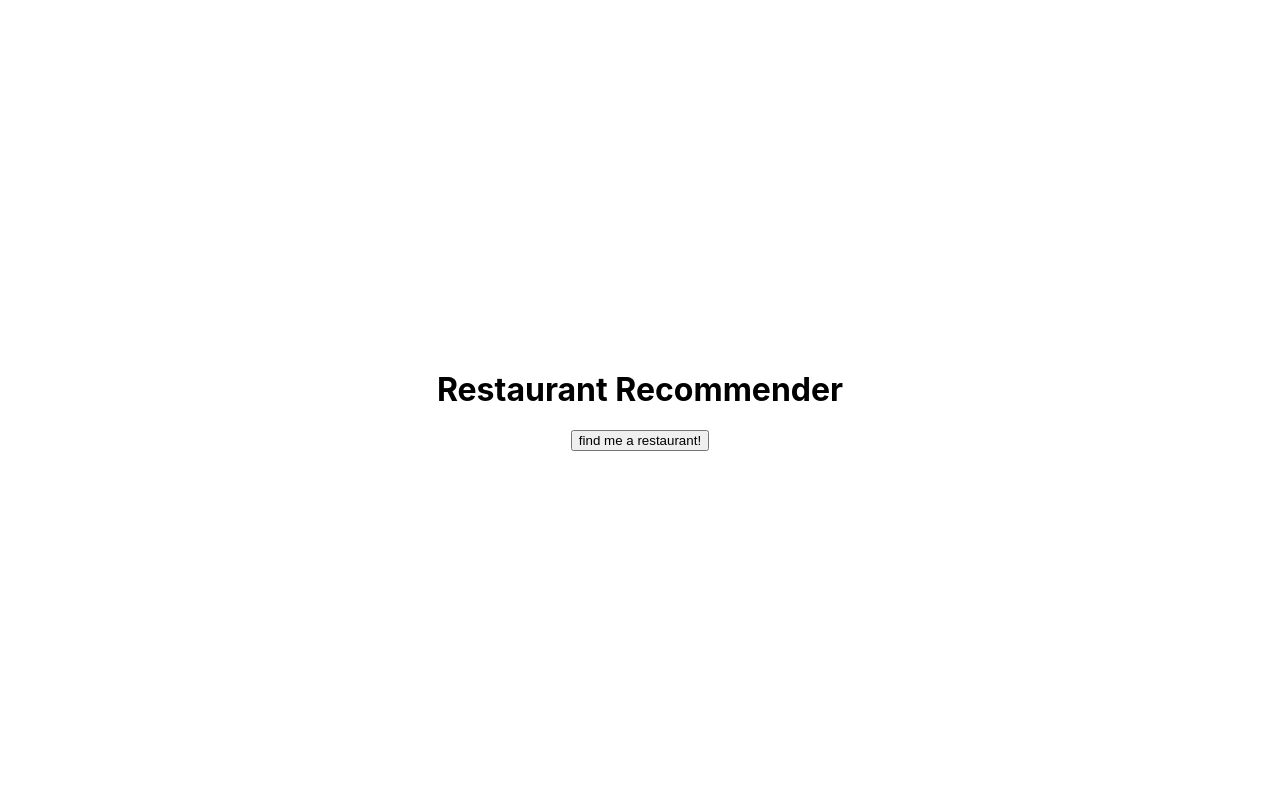
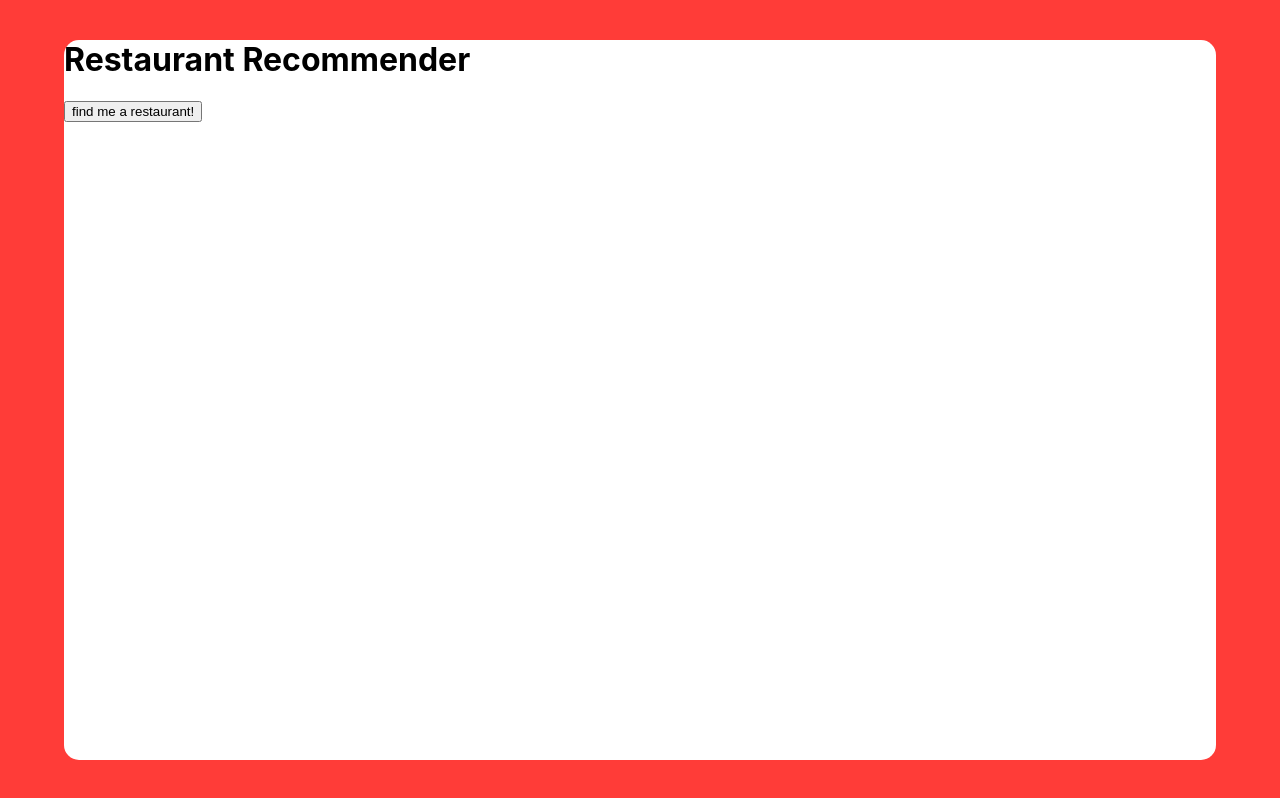
Before and after one commit to nameistao/Restaurant_Recommender_V3, a Next.js app: page / in a window 1280 px wide. Built offline with nearby package versions, Linux system fonts and the light colour scheme; no server answers.

Commit message:
set up main content area

```diff
--- a/components/Main.tsx
+++ b/components/Main.tsx
@@ -1,21 +1,19 @@
-import { gql, useQuery } from "@apollo/client";
+import styled from "styled-components";
 
-const SEARCH = gql`
-  {
-    search(location: "san francisco") {
-      total
-    }
-  }
+const StyledMain = styled.main`
+  width: 90vw;
+  height: 90vh;
+  margin: 5vh 5vw 5vh 5vw;
+  background: #ffffff;
+  border-radius: 15px;
 `;
 
 const Main = () => {
-  const { data } = useQuery(SEARCH);
-  console.log(data);
   return (
-    <>
+    <StyledMain>
       <h1>Restaurant Recommender</h1>
       <button>find me a restaurant!</button>
-    </>
+    </StyledMain>
   );
 };
 
--- a/package.json
+++ b/package.json
@@ -9,8 +9,6 @@
     "lint": "next lint"
   },
   "dependencies": {
-    "@apollo/client": "^3.4.7",
-    "graphql": "^15.5.1",
     "next": "11.0.1",
     "react": "17.0.2",
     "react-dom": "17.0.2",
--- a/pages/index.tsx
+++ b/pages/index.tsx
@@ -1,24 +1,10 @@
 import Head from "next/head";
-import Image from "next/image";
-import React from "react";
-import styles from "../styles/Home.module.css";
-import { ApolloProvider, ApolloClient, InMemoryCache } from "@apollo/client";
-
 import Main from "components/Main";
-
-const client = new ApolloClient({
-  uri: "https://yelp.com/biz/garaje-san-francisco",
-  cache: new InMemoryCache(),
-  headers: {
-    Authorization: `Bearer ${process.env.ACCESS_TOKEN}`,
-    "Content-Type": "application/graphql",
-  },
-});
+import styled from "styled-components";
 
 export default function Home() {
   return (
-    <ApolloProvider client={client}>
-      <div className={styles.container}>
+    <>
       <Head>
         <title>Restaurant Recommender</title>
         <meta
@@ -27,11 +13,7 @@ export default function Home() {
         />
         <link rel="icon" href="/favicon.ico" />
       </Head>
-
-        <main className={styles.main}>
       <Main />
-        </main>
-      </div>
-    </ApolloProvider>
+    </>
   );
 }
--- a/styles/Home.module.css
+++ /dev/null
@@ -1,121 +0,0 @@
-.container {
-  min-height: 100vh;
-  padding: 0 0.5rem;
-  display: flex;
-  flex-direction: column;
-  justify-content: center;
-  align-items: center;
-  height: 100vh;
-}
-
-.main {
-  padding: 5rem 0;
-  flex: 1;
-  display: flex;
-  flex-direction: column;
-  justify-content: center;
-  align-items: center;
-}
-
-.footer {
-  width: 100%;
-  height: 100px;
-  border-top: 1px solid #eaeaea;
-  display: flex;
-  justify-content: center;
-  align-items: center;
-}
-
-.footer a {
-  display: flex;
-  justify-content: center;
-  align-items: center;
-  flex-grow: 1;
-}
-
-.title a {
-  color: #0070f3;
-  text-decoration: none;
-}
-
-.title a:hover,
-.title a:focus,
-.title a:active {
-  text-decoration: underline;
-}
-
-.title {
-  margin: 0;
-  line-height: 1.15;
-  font-size: 4rem;
-}
-
-.title,
-.description {
-  text-align: center;
-}
-
-.description {
-  line-height: 1.5;
-  font-size: 1.5rem;
-}
-
-.code {
-  background: #fafafa;
-  border-radius: 5px;
-  padding: 0.75rem;
-  font-size: 1.1rem;
-  font-family: Menlo, Monaco, Lucida Console, Liberation Mono, DejaVu Sans Mono,
-    Bitstream Vera Sans Mono, Courier New, monospace;
-}
-
-.grid {
-  display: flex;
-  align-items: center;
-  justify-content: center;
-  flex-wrap: wrap;
-  max-width: 800px;
-  margin-top: 3rem;
-}
-
-.card {
-  margin: 1rem;
-  padding: 1.5rem;
-  text-align: left;
-  color: inherit;
-  text-decoration: none;
-  border: 1px solid #eaeaea;
-  border-radius: 10px;
-  transition: color 0.15s ease, border-color 0.15s ease;
-  width: 45%;
-}
-
-.card:hover,
-.card:focus,
-.card:active {
-  color: #0070f3;
-  border-color: #0070f3;
-}
-
-.card h2 {
-  margin: 0 0 1rem 0;
-  font-size: 1.5rem;
-}
-
-.card p {
-  margin: 0;
-  font-size: 1.25rem;
-  line-height: 1.5;
-}
-
-.logo {
-  height: 1em;
-  margin-left: 0.5rem;
-}
-
-@media (max-width: 600px) {
-  .grid {
-    width: 100%;
-    flex-direction: column;
-  }
-}
--- a/styles/globals.css
+++ b/styles/globals.css
@@ -4,6 +4,7 @@ body {
   margin: 0;
   font-family: -apple-system, BlinkMacSystemFont, Segoe UI, Roboto, Oxygen,
     Ubuntu, Cantarell, Fira Sans, Droid Sans, Helvetica Neue, sans-serif;
+  background: #ff3c38;
 }
 
 a {
```
Also changed, not shown: 1 other file (tests, documents, lock files or other folders). Lines whose indentation alone changed are shown as unchanged.
